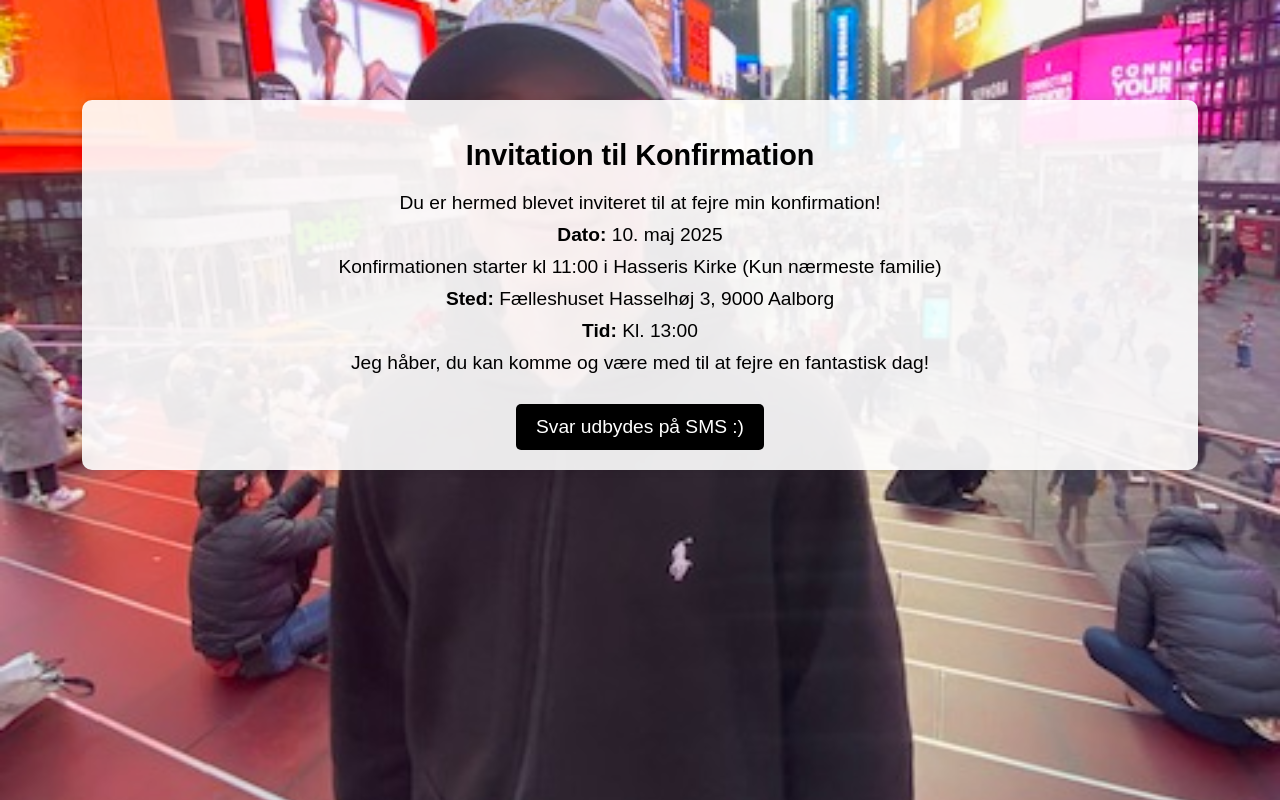
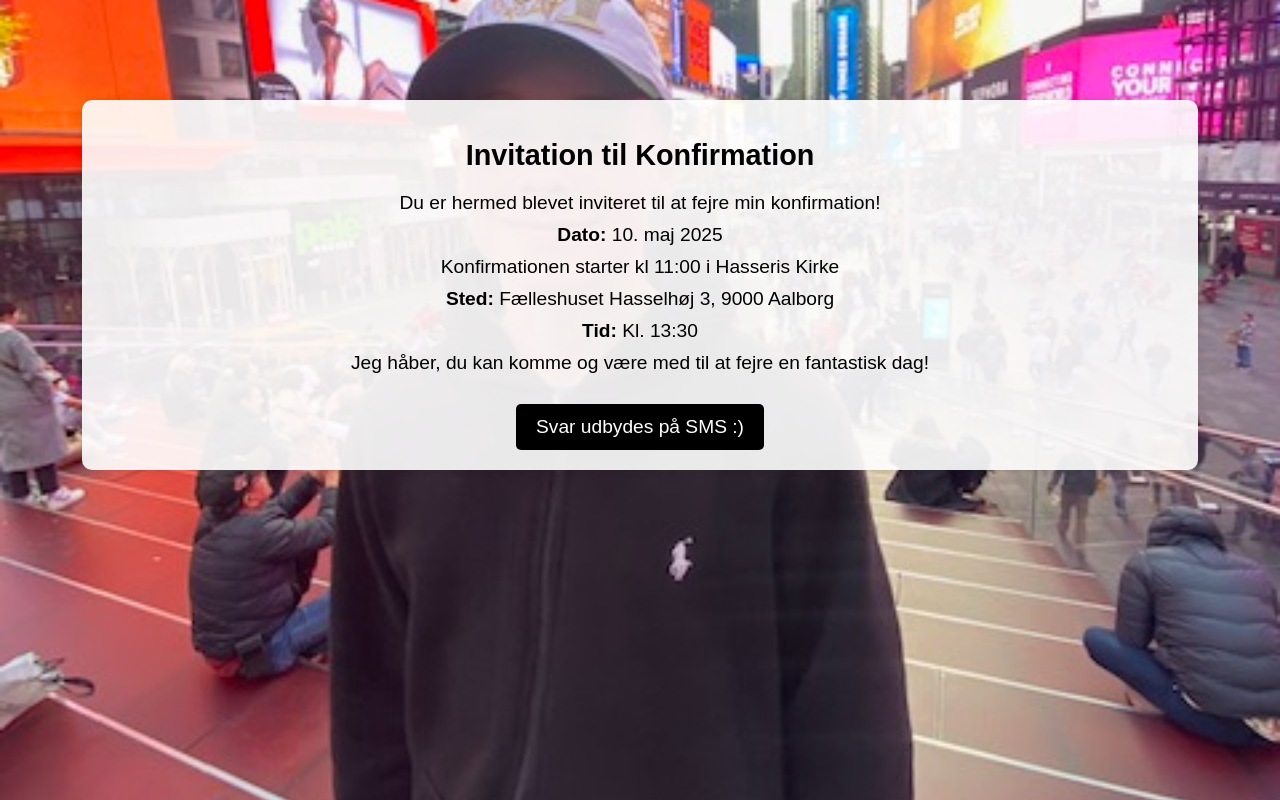
Before and after one commit to EgonEgoist/Konf, a plain HTML site: page index.html in a window 1280 px wide. Drawn offline with Linux system fonts and the light colour scheme.

Commit message:
Update index.html

```diff
--- a/index.html
+++ b/index.html
@@ -61,9 +61,9 @@
         <h1>Invitation til Konfirmation</h1>
         <p>Du er hermed blevet inviteret til at fejre min konfirmation!</p>
         <p><strong>Dato:</strong> 10. maj 2025</p>
-        <p>Konfirmationen starter kl 11:00 i Hasseris Kirke (Kun nærmeste familie)</p>
+        <p>Konfirmationen starter kl 11:00 i Hasseris Kirke</p>
         <p><strong>Sted:</strong> Fælleshuset Hasselhøj 3, 9000 Aalborg</p>
-        <p><strong>Tid:</strong> Kl. 13:00</p>
+        <p><strong>Tid:</strong> Kl. 13:30</p>
         <p>Jeg håber, du kan komme og være med til at fejre en fantastisk dag!</p>
         <a class="btn" href="sms:">Svar udbydes på SMS :)</a>
     </div>
```
